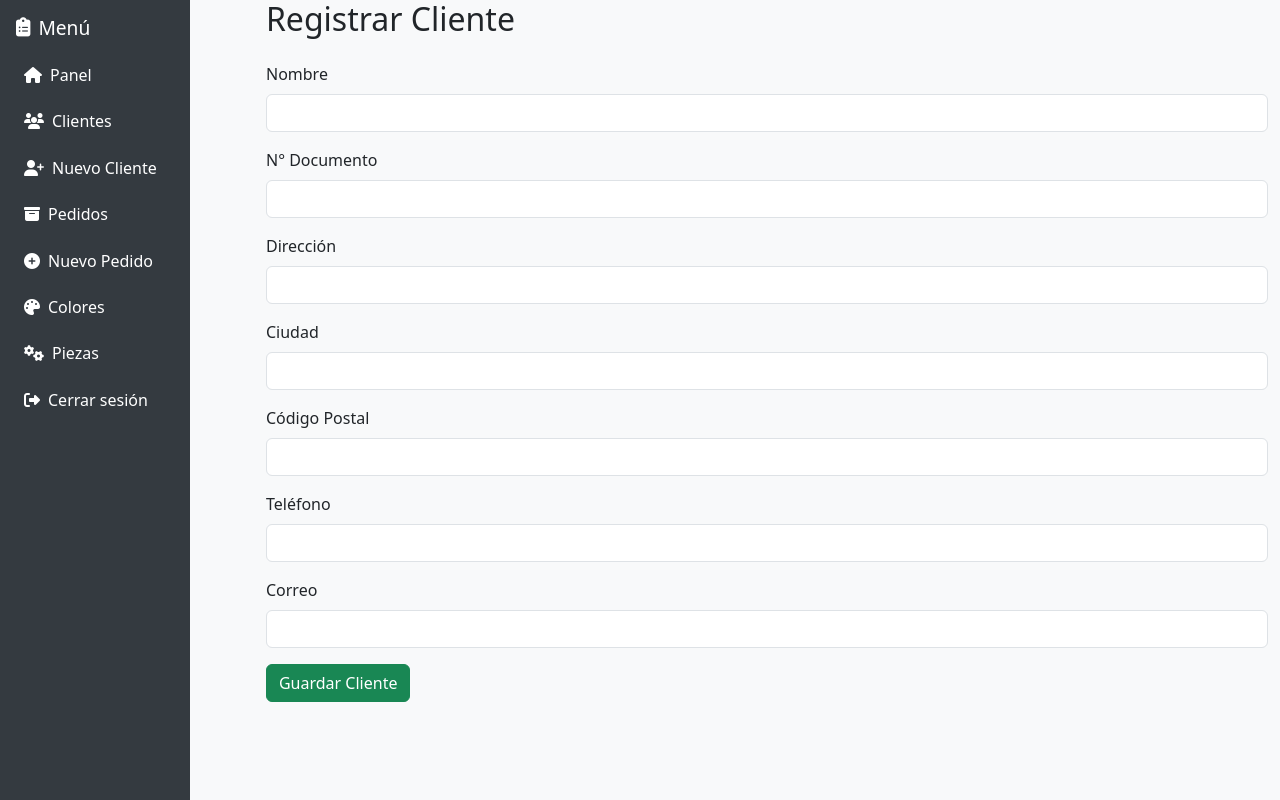
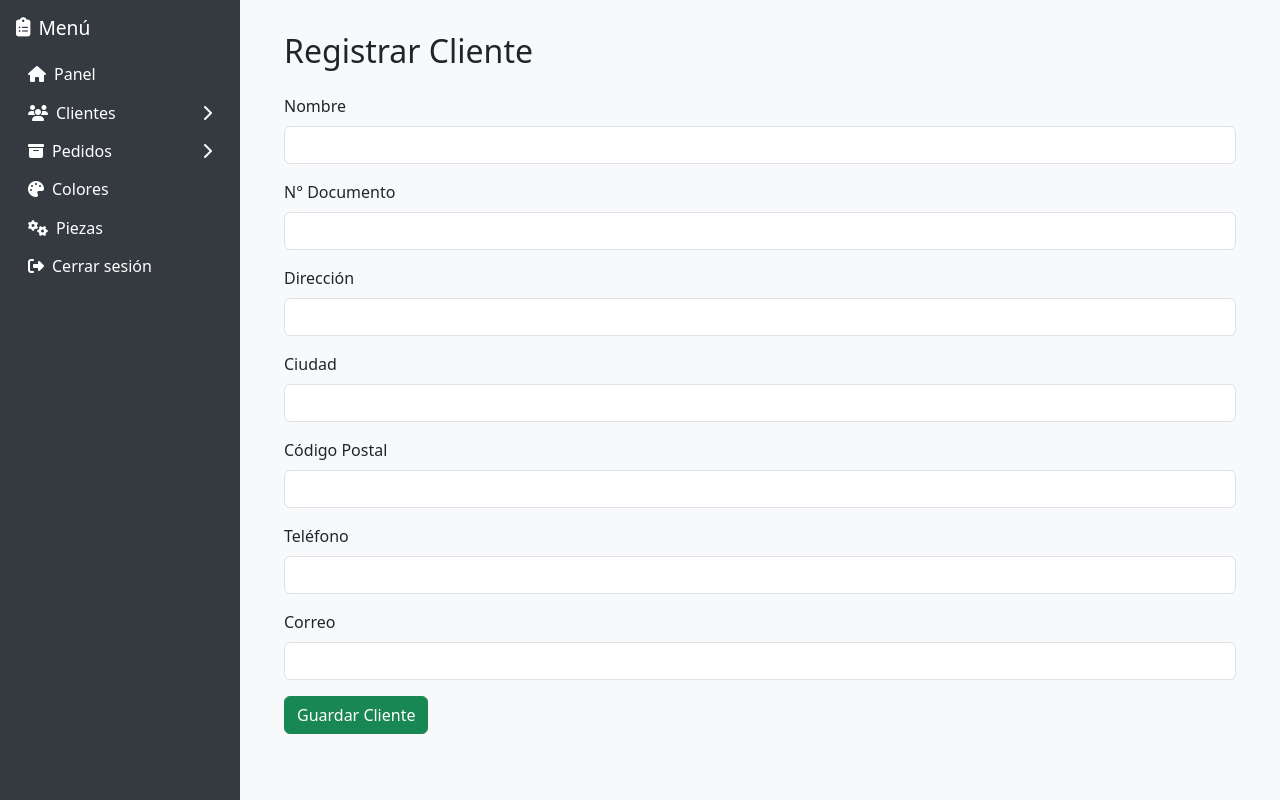
Before and after one commit to julioapb/automatizacion, a Flask app: page /cliente in a window 1280 px wide. Run offline with Flask 3, Linux system fonts and the light colour scheme; some libraries are stand-ins or nearby versions.

Commit message:
Menu desplegable

```diff
--- a/app.py
+++ b/app.py
@@ -315,8 +315,28 @@ def pedidos():
 
 
 
+from flask import send_file
+from reportlab.pdfgen import canvas
+from reportlab.lib.pagesizes import mm
+from reportlab.lib.colors import HexColor
+from reportlab.lib.utils import ImageReader
+from io import BytesIO
+from datetime import date
+import math
+import os
+
+from flask import send_file
+from reportlab.pdfgen import canvas
+from reportlab.lib.pagesizes import mm
+from reportlab.lib.colors import HexColor
+from reportlab.lib.utils import ImageReader
+from io import BytesIO
+from datetime import date
+import math
+import os
+
+
 # ===== Generar etiqueta ======
-
 @app.route("/etiqueta/<int:id_pedido>")
 def generar_etiqueta(id_pedido):
     """Genera etiquetas en PDF para impresión térmica (80x50 mm)."""
@@ -369,53 +389,53 @@ def generar_etiqueta(id_pedido):
         for i in range(num_cajas):
             cantidad_caja = resto if (i == num_cajas - 1 and resto != 0) else por_caja
 
-            # === CABECERA ===
-            if len(ref) > 12:
-                pdf.setFont("Helvetica-Bold", 10)
-            else:
-                pdf.setFont("Helvetica-Bold", 12)
-            pdf.drawCentredString(40 * mm, 44 * mm, ref)
+            # === CABECERA (más abajo para no tocar la línea) ===
+            pdf.setFont("Helvetica-Bold", 12)
+            pdf.drawCentredString(40 * mm, 42 * mm, ref)
 
-            # === IMAGEN IZQUIERDA (ligeramente más pequeña) ===
+            # === LOGO (esquina superior izquierda) ===
+            ruta_logo = "static/img/logo.png"
+            if os.path.exists(ruta_logo):
+                logo = ImageReader(ruta_logo)
+                pdf.drawImage(logo, 3 * mm, 37 * mm, width=12 * mm, height=8 * mm, mask="auto")
+
+            # === IMAGEN IZQUIERDA ===
             ruta_imagen = f"static/img/servicios/{ref}.png"
             img_x = 5 * mm
             img_y = 10 * mm
-            img_w = 30 * mm   # antes 38 mm → reducimos
-            img_h = 30 * mm
+            img_w = 30 * mm
+            img_h = 28 * mm
 
             if os.path.exists(ruta_imagen):
                 img = ImageReader(ruta_imagen)
                 pdf.drawImage(img, img_x, img_y, width=img_w, height=img_h, preserveAspectRatio=True)
             else:
                 pdf.setFont("Helvetica-Oblique", 8)
-                pdf.drawCentredString(img_x + 15 * mm, img_y + 15 * mm, "(Sin imagen)")
+                pdf.drawCentredString(img_x + 15 * mm, img_y + 14 * mm, "(Sin imagen)")
 
-            # === CUADRO DERECHA (más ancho) ===
+            # === CUADRO DE INFORMACIÓN DERECHA ===
             cuadro_x = 37 * mm
             cuadro_y = 10 * mm
             cuadro_w = 40 * mm
             cuadro_h = 30 * mm
             pdf.rect(cuadro_x, cuadro_y, cuadro_w, cuadro_h)
 
+            pdf.setFont("Helvetica", 9)
+            line_height = 9
+            offset_y = cuadro_y + cuadro_h - 10
 
-            pdf.setFont("Helvetica", 8)
+            pdf.drawString(cuadro_x + 5, offset_y, f"CANTIDAD: {cantidad_caja}")
+            offset_y -= line_height + 2
+            pdf.drawString(cuadro_x + 5, offset_y, f"ORD: {num_pedido}")
+            offset_y -= line_height + 2
+            pdf.drawString(cuadro_x + 5, offset_y, f"FECHA: {fecha}")
+            offset_y -= line_height + 2
+            pdf.drawString(cuadro_x + 5, offset_y, f"COLOR: {color}")
 
-            # === INFORMACIÓN PRINCIPAL ARRIBA ===
-            pdf.drawString(cuadro_x + 3, cuadro_y + cuadro_h - 10, f"CANTIDAD: {cantidad_caja}")
-            pdf.drawString(cuadro_x + 3, cuadro_y + cuadro_h - 18, f"ORD: {num_pedido}")
-            pdf.drawString(cuadro_x + 3, cuadro_y + cuadro_h - 26, f"FECHA: {fecha}")
-
-
-
-            # === TEXTO DEL COLOR (AL FINAL) ===
-            color_texto = color[:26] + "…" if len(color) > 26 else color
-            pdf.drawString(cuadro_x + 3, cuadro_y + cuadro_h - 38, f"COLOR: {color_texto}")
-
-            # === CÍRCULO DEL COLOR (más grande y más abajo) ===
+            # === CÍRCULO DEL COLOR (2 cm más abajo y más a la izquierda) ===
             try:
                 pdf.setFillColor(HexColor(color_html))
-                # centrado debajo del texto COLOR
-                pdf.circle(cuadro_x + 10, cuadro_y + cuadro_h - 48, 7, fill=1, stroke=1)
+                pdf.circle(cuadro_x + 10, offset_y - 20, 6, fill=1, stroke=1)
                 pdf.setFillColorRGB(0, 0, 0)
             except Exception as e:
                 print("Error color:", e)
@@ -433,6 +453,7 @@ def generar_etiqueta(id_pedido):
         download_name=f"etiquetas_pedido_{id_pedido}.pdf",
         mimetype="application/pdf"
     )
+
 
 
 
--- a/templates/base.html
+++ b/templates/base.html
@@ -4,13 +4,10 @@
   <meta charset="UTF-8">
   <title>{% block title %}Sistema{% endblock %}</title>
 
-  <!-- Bootstrap -->
+  <!-- Bootstrap & Icons -->
   <link rel="stylesheet" href="https://cdn.jsdelivr.net/npm/bootstrap@5.3.2/dist/css/bootstrap.min.css">
-  <link rel="stylesheet" href="https://cdn.jsdelivr.net/npm/bootstrap-icons@1.11.3/font/bootstrap-icons.min.css">
+  <link rel="stylesheet" href="https://cdnjs.cloudflare.com/ajax/libs/font-awesome/6.5.2/css/all.min.css">
   <link rel="stylesheet" href="https://cdn.datatables.net/1.13.8/css/dataTables.bootstrap5.min.css">
-  <!-- Font Awesome 6 -->
-  <link rel="stylesheet" href="https://cdnjs.cloudflare.com/ajax/libs/font-awesome/6.5.2/css/all.min.css">
-
 
   <style>
     body {
@@ -18,12 +15,18 @@
       min-height: 100vh;
       background: #f8f9fa;
     }
+
+    /* Sidebar */
     .sidebar {
-      width: 230px;
+      width: 240px;
       background: #343a40;
+      color: white;
       padding: 1rem;
-      color: white;
+      position: fixed;
+      height: 100vh;
+      overflow-y: auto;
     }
+
     .sidebar h4 {
       font-size: 1.2rem;
       margin-bottom: 1rem;
@@ -31,77 +34,105 @@
       align-items: center;
       gap: 0.5rem;
     }
+
     .sidebar a {
       display: flex;
       align-items: center;
       gap: 0.5rem;
       color: white;
-      padding: 0.5rem;
       text-decoration: none;
-      margin-bottom: 0.4rem;
+      padding: 0.45rem 0.75rem;
       border-radius: 5px;
       transition: background 0.2s;
     }
+
     .sidebar a:hover {
       background: #495057;
     }
+
+    .sidebar .submenu a {
+      padding-left: 2rem;
+      font-size: 0.95rem;
+    }
+
     .content {
       flex-grow: 1;
+      margin-left: 240px;
       padding: 2rem;
     }
 
-
-    /* Animación de entrada suave del toast */
-    .toast.showing, .toast.show {
-    animation: slideFade 0.5s ease forwards;
+    /* Icono rotatorio en despliegue */
+    .rotate {
+      transition: transform 0.3s;
     }
-
-    @keyframes slideFade {
-    0% {
-    opacity: 0;
-    transform: translateY(-20px) scale(0.95);
-    }
-    100% {
-    opacity: 1;
-    transform: translateY(0) scale(1);
-    }
+    .rotate.down {
+      transform: rotate(90deg);
     }
   </style>
-
 </head>
 
 <body>
+
   <!-- Sidebar -->
   <div class="sidebar">
     <h4><i class="fa-solid fa-clipboard-list"></i> Menú</h4>
 
     <a href="{{ url_for('panel') }}"><i class="fa-solid fa-house"></i> Panel</a>
-    <a href="{{ url_for('clientes') }}"><i class="fa-solid fa-users"></i> Clientes</a>
-    <a href="{{ url_for('cliente') }}"><i class="fa-solid fa-user-plus"></i> Nuevo Cliente</a>
-    <a href="{{ url_for('pedidos') }}"><i class="fa-solid fa-box-archive"></i> Pedidos</a>
-    <a href="{{ url_for('nuevo_pedido') }}"><i class="fa-solid fa-circle-plus"></i> Nuevo Pedido</a>
+
+    <!-- CLIENTES -->
+    <a data-bs-toggle="collapse" href="#submenuClientes" role="button" aria-expanded="false" aria-controls="submenuClientes">
+      <i class="fa-solid fa-users"></i> Clientes
+      <i class="fa-solid fa-chevron-right ms-auto rotate"></i>
+    </a>
+    <div class="collapse submenu" id="submenuClientes">
+      <a href="{{ url_for('clientes') }}"><i class="fa-regular fa-folder-open"></i> Ver Clientes</a>
+      <a href="{{ url_for('cliente') }}"><i class="fa-solid fa-user-plus"></i> Nuevo Cliente</a>
+    </div>
+
+    <!-- PEDIDOS -->
+    <a data-bs-toggle="collapse" href="#submenuPedidos" role="button" aria-expanded="false" aria-controls="submenuPedidos">
+      <i class="fa-solid fa-box-archive"></i> Pedidos
+      <i class="fa-solid fa-chevron-right ms-auto rotate"></i>
+    </a>
+    <div class="collapse submenu" id="submenuPedidos">
+      <a href="{{ url_for('pedidos') }}"><i class="fa-regular fa-folder-open"></i> Ver Pedidos</a>
+      <a href="{{ url_for('nuevo_pedido') }}"><i class="fa-solid fa-circle-plus"></i> Nuevo Pedido</a>
+    </div>
+
+    <!-- OTROS -->
     <a href="{{ url_for('colores') }}"><i class="fa-solid fa-palette"></i> Colores</a>
     <a href="{{ url_for('servicios') }}"><i class="fa-solid fa-gears"></i> Piezas</a>
     <a href="{{ url_for('logout') }}"><i class="fa-solid fa-right-from-bracket"></i> Cerrar sesión</a>
   </div>
 
-  <!-- Main Content -->
+  <!-- Contenido principal -->
   <div class="content">
     {% with messages = get_flashed_messages(with_categories=true) %}
       {% if messages %}
         {% for category, message in messages %}
-          <div class="alert alert-{{ category }}">{{ message }}</div>
+          <div class="alert alert-{{ category }} alert-dismissible fade show" role="alert">
+            {{ message }}
+            <button type="button" class="btn-close" data-bs-dismiss="alert" aria-label="Close"></button>
+          </div>
         {% endfor %}
       {% endif %}
     {% endwith %}
 
+    {% block content %}{% endblock %}
   </div>
 
-<script src="https://code.jquery.com/jquery-3.6.0.min.js"></script>
-<script src="https://cdn.datatables.net/1.13.8/js/jquery.dataTables.min.js"></script>
-<script src="https://cdn.datatables.net/1.13.8/js/dataTables.bootstrap5.min.js"></script>
-<script src="https://cdn.jsdelivr.net/npm/bootstrap@5.3.3/dist/js/bootstrap.bundle.min.js"></script>
+  <!-- JS -->
+  <script src="https://code.jquery.com/jquery-3.6.0.min.js"></script>
+  <script src="https://cdn.jsdelivr.net/npm/bootstrap@5.3.3/dist/js/bootstrap.bundle.min.js"></script>
 
-{% block content %}{% endblock %}
+  <script>
+    // Rotar el ícono al desplegar o cerrar submenú
+    document.querySelectorAll('[data-bs-toggle="collapse"]').forEach(btn => {
+      btn.addEventListener('click', () => {
+        const icon = btn.querySelector('.rotate');
+        icon.classList.toggle('down');
+      });
+    });
+  </script>
 </body>
 </html>
```
